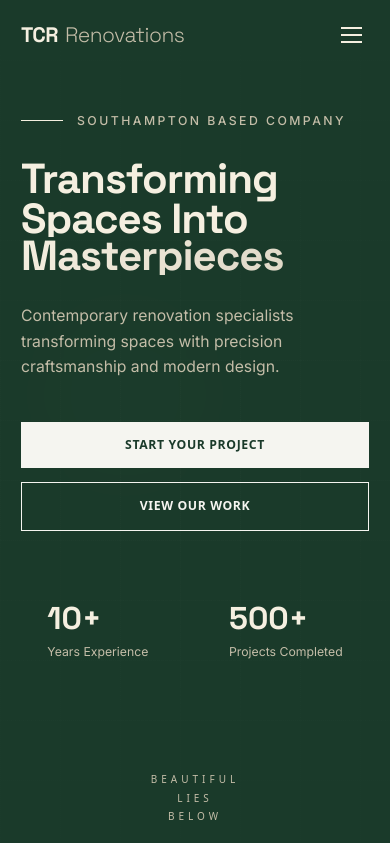
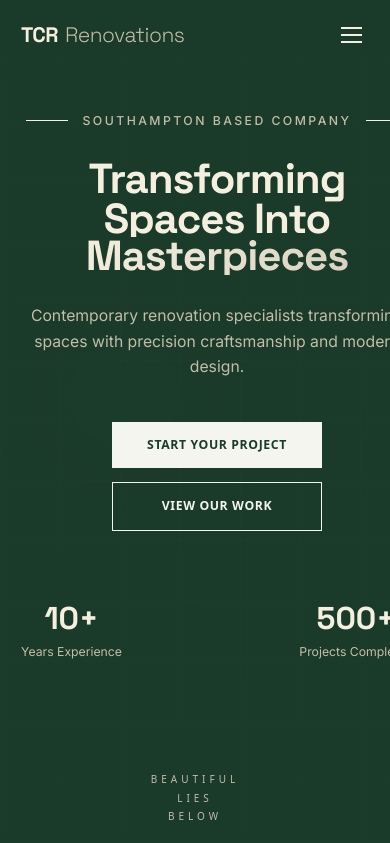
Before and after one commit to akielkucki/renovationsdemo2, a Next.js app: page / in a window 390 px wide. Shown: the top 843 px of the page. Built offline with nearby package versions, Linux system fonts and the light colour scheme.

Commit message:
Refactor layout and styling in Hero component for improved alignment and responsiveness

```diff
--- a/src/components/Hero.tsx
+++ b/src/components/Hero.tsx
@@ -7,7 +7,7 @@ const ScrollIndicator = () => {
       <motion.div
           initial="hidden"
           animate="visible"
-          className=" flex flex-col items-center gap-6 z-20"
+          className="flex flex-col items-center gap-6 z-20"
       >
         {/* Text Container with Staggered Blur Reveal */}
         <motion.div
@@ -77,11 +77,11 @@ export function Hero() {
       />
 
       <div className="relative z-10 max-w-7xl mx-auto px-6 lg:px-8 py-32">
-        <div className="max-w-5xl">
+        <div className="flex flex-col items-center text-center">
           {/* Overline */}
           <motion.div
-            initial={{ opacity: 0, x: -20 }}
-            animate={{ opacity: 1, x: 0 }}
+            initial={{ opacity: 0, y: -20 }}
+            animate={{ opacity: 1, y: 0 }}
             transition={{ duration: 0.8, delay: 0.2 }}
             className="flex items-center gap-4 mb-8"
           >
@@ -89,6 +89,7 @@ export function Hero() {
             <span className="font-[family-name:var(--font-inter)] text-sm font-medium tracking-[0.2em] text-muted uppercase">
               {siteConfig.contact.address.city} Based Company
             </span>
+            <div className="w-12 h-px bg-gradient-to-l from-foreground to-foreground" />
           </motion.div>
 
           {/* Main heading */}
@@ -128,7 +129,7 @@ export function Hero() {
             initial={{ opacity: 0, y: 20 }}
             animate={{ opacity: 1, y: 0 }}
             transition={{ duration: 0.8, delay: 0.5 }}
-            className="mt-8 max-w-xl font-[family-name:var(--font-inter)] text-lg md:text-xl text-muted leading-relaxed"
+            className="mt-8 max-w-xl mx-auto font-[family-name:var(--font-inter)] text-lg md:text-xl text-muted leading-relaxed"
           >
             {siteConfig.company.description}
           </motion.p>
@@ -138,7 +139,7 @@ export function Hero() {
             initial={{ opacity: 0, y: 20 }}
             animate={{ opacity: 1, y: 0 }}
             transition={{ duration: 0.8, delay: 0.7 }}
-            className="mt-12 flex flex-col sm:flex-row gap-4"
+            className="mt-12 flex flex-col sm:flex-row justify-center gap-4"
           >
             <a href="#contact" className="btn-primary">
               <span>Start Your Project</span>
@@ -153,9 +154,9 @@ export function Hero() {
             initial={{ opacity: 0, y: 30 }}
             animate={{ opacity: 1, y: 0 }}
             transition={{ duration: 0.8, delay: 0.9 }}
-            className="mt-20 flex justify-around gap-8 max-w-lg"
+            className="mt-20 flex justify-between gap-16 w-md"
           >
-            <div>
+            <div className="text-center">
               <div className="font-[family-name:var(--font-space-grotesk)] text-4xl md:text-5xl font-bold text-foreground">
                 {siteConfig.company.yearsExperience}+
               </div>
@@ -164,7 +165,7 @@ export function Hero() {
               </div>
             </div>
 
-            <div>
+            <div className="text-center">
               <div className="font-[family-name:var(--font-space-grotesk)] text-4xl md:text-5xl font-bold text-foreground">
                 {siteConfig.company.projectsCompleted}+
               </div>
```
